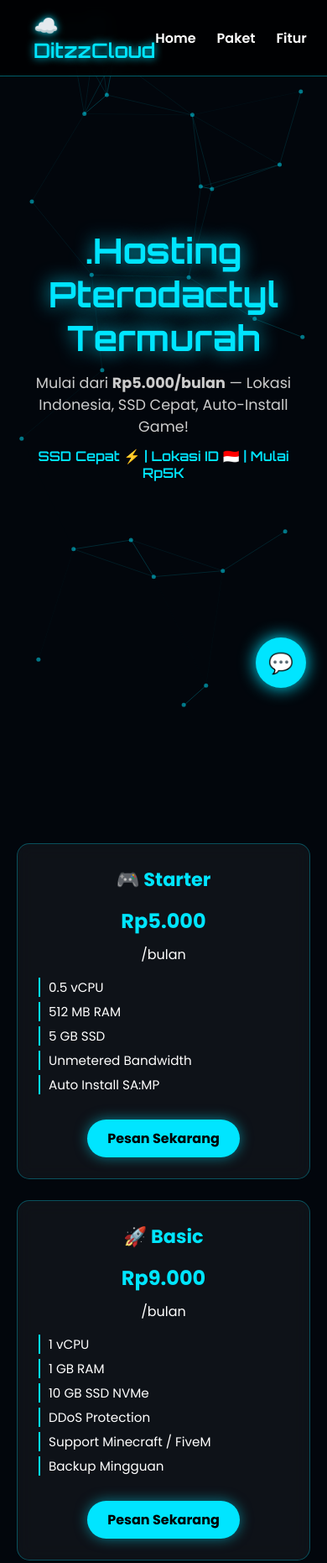
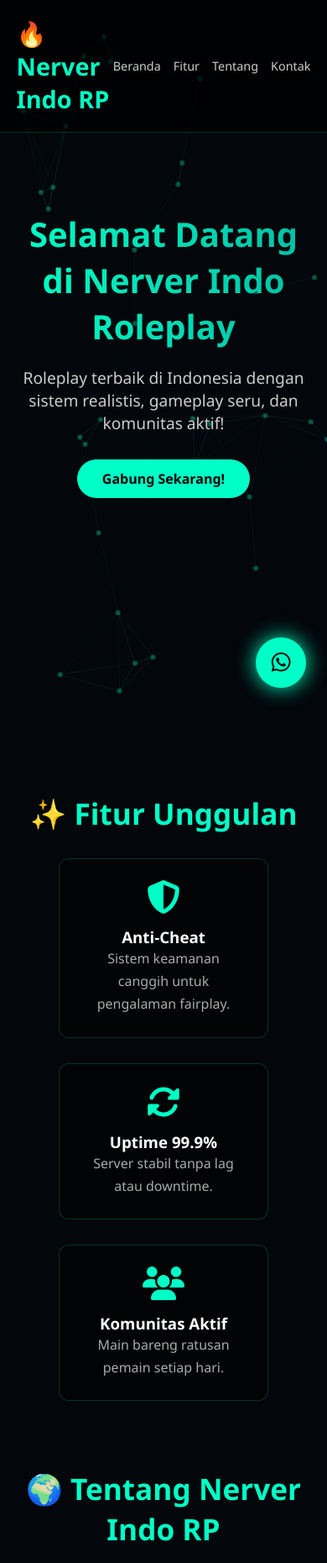
Before and after one commit to FarrellSamp/listhosting, a plain HTML site: page index.html in a window 390 px wide. Shown: the top 1861 px of the page at 84% size. Drawn offline with nearby package versions, Linux system fonts and the light colour scheme.

Commit message:
Update index.html

```diff
--- a/index.html
+++ b/index.html
@@ -2,295 +2,321 @@
 <html lang="id">
 <head>
   <meta charset="UTF-8" />
-  <meta name="viewport" content="width=device-width, initial-scale=1.0" />
-  <title>DitzzCloud — Hosting Pterodactyl Mulai Rp5K</title>
-  <meta name="description" content="DitzzCloud menyediakan layanan hosting Pterodactyl termurah di Indonesia mulai dari Rp5.000! SSD Cepat, Lokasi Jakarta, Support Game Server SA:MP, FiveM, Minecraft, dan Discord Bot.">
+  <meta name="viewport" content="width=device-width, initial-scale=1.0"/>
+  <title>Nerver Indo Roleplay</title>
+  <link rel="stylesheet" href="https://cdnjs.cloudflare.com/ajax/libs/font-awesome/6.5.0/css/all.min.css" />
   <style>
-    @import url('https://fonts.googleapis.com/css2?family=Poppins:wght@400;600;700&family=Orbitron:wght@600;700&display=swap');
-    *{margin:0;padding:0;box-sizing:border-box;scroll-behavior:smooth;}
-    body{
-      font-family:'Poppins',sans-serif;
-      background:#02060c;
-      color:white;
-      overflow-x:hidden;
-    }
-    #loading{
-      position:fixed;top:0;left:0;width:100%;height:100%;
-      background:#02060c;display:flex;flex-direction:column;
-      align-items:center;justify-content:center;z-index:9999;
-    }
-    .loader{
-      width:60px;height:60px;border-radius:50%;
-      border:5px solid rgba(255,255,255,0.1);
-      border-top:5px solid #00e5ff;
-      animation:spin 1s linear infinite;
-    }
-    @keyframes spin{to{transform:rotate(360deg)}}
-    #loading p{margin-top:15px;color:#00e5ff;font-weight:600;}
-
-    nav{
-      position:fixed;top:0;width:100%;display:flex;
-      justify-content:space-between;align-items:center;
-      background:rgba(0,0,0,0.7);backdrop-filter:blur(10px);
-      padding:15px 40px;z-index:1000;
-      border-bottom:1px solid rgba(0,229,255,0.4);
-    }
-    nav .logo{
-      font-family:'Orbitron',sans-serif;font-size:1.5rem;color:#00e5ff;
-      text-shadow:0 0 10px #00e5ff;
-    }
-    nav ul{display:flex;gap:25px;list-style:none;}
-    nav ul li a{
-      color:white;text-decoration:none;font-weight:600;
-      transition:.3s;
-    }
-    nav ul li a:hover{color:#00e5ff;text-shadow:0 0 8px #00e5ff;}
-
-    header{
-      height:100vh;display:flex;flex-direction:column;
-      justify-content:center;align-items:center;text-align:center;
-      padding:0 20px;position:relative;
-    }
-    header h1{
-      font-family:'Orbitron',sans-serif;
-      color:#00e5ff;font-size:2.6rem;
-      margin-bottom:15px;
-      animation:glow 2s infinite alternate;
-    }
-    @keyframes glow{
-      from{text-shadow:0 0 10px #00e5ff;}
-      to{text-shadow:0 0 25px #00b2cc;}
-    }
-    header p{color:#ccc;font-size:1.1rem;}
-    .typing{color:#00e5ff;font-family:'Orbitron',sans-serif;margin-top:12px;}
-
-    .container{
-      max-width:1100px;margin:100px auto;padding:20px;
+    * {
+      margin: 0;
+      padding: 0;
+      box-sizing: border-box;
+      font-family: 'Segoe UI', Tahoma, Geneva, Verdana, sans-serif;
     }
 
-    .plans{
-      display:grid;grid-template-columns:repeat(auto-fit,minmax(260px,1fr));
-      gap:25px;margin-top:40px;
-    }
-    .plan{
-      background:rgba(255,255,255,0.05);
-      border:1px solid rgba(0,229,255,0.3);
-      border-radius:15px;padding:25px;text-align:center;
-      backdrop-filter:blur(10px);opacity:0;transform:translateY(40px);
-      transition:all .5s ease;
-    }
-    .plan.visible{opacity:1;transform:translateY(0);}
-    .plan h2{
-      color:#00e5ff;margin-bottom:15px;font-size:1.4rem;
-    }
-    .price{
-      font-size:1.5rem;font-weight:700;color:#00e5ff;
-      margin:10px 0;
-    }
-    .plan ul{
-      list-style:none;text-align:left;margin:15px 0;
-    }
-    .plan li{
-      margin:6px 0;padding-left:10px;
-      border-left:2px solid #00e5ff;
-      font-size:0.95rem;
-    }
-    .btn{
-      display:inline-block;background:#00e5ff;color:#000;
-      padding:10px 24px;border-radius:30px;text-decoration:none;
-      font-weight:700;margin-top:15px;transition:.3s;
-      box-shadow:0 0 15px rgba(0,229,255,0.5);
-    }
-    .btn:hover{
-      background:#00b2cc;color:white;
-      transform:scale(1.05);
+    body {
+      background: #03060a;
+      color: #fff;
+      overflow-x: hidden;
     }
 
-    section{
-      text-align:center;margin-top:70px;
-      opacity:0;transform:translateY(40px);
-      transition:all 0.6s ease;
+    /* === Navbar === */
+    nav {
+      display: flex;
+      justify-content: space-between;
+      align-items: center;
+      padding: 20px 5%;
+      background: rgba(0, 0, 0, 0.7);
+      position: fixed;
+      width: 100%;
+      top: 0;
+      z-index: 1000;
+      border-bottom: 1px solid rgba(0, 255, 198, 0.2);
     }
-    section.visible{opacity:1;transform:translateY(0);}
-    section h3{
-      color:#00e5ff;font-size:1.7rem;margin-bottom:20px;
+    .logo { font-size: 1.8rem; color: #00ffc6; font-weight: bold; }
+    nav ul { display: flex; list-style: none; gap: 30px; }
+    nav ul a {
+      color: #ccc;
+      text-decoration: none;
+      font-weight: 500;
+      transition: color 0.3s;
     }
-    section ul{
-      list-style:none;display:inline-block;text-align:left;
-      line-height:1.8;
+    nav ul a:hover { color: #00ffc6; }
+
+    /* === Hero Section === */
+    header {
+      height: 100vh;
+      display: flex;
+      flex-direction: column;
+      justify-content: center;
+      align-items: center;
+      text-align: center;
+      padding: 0 20px;
+      color: white;
+      position: relative;
+    }
+    header h1 {
+      font-size: 3.5rem;
+      margin-bottom: 20px;
+      background: linear-gradient(to right, #00ffc6, #00bfa5);
+      -webkit-background-clip: text;
+      -webkit-text-fill-color: transparent;
+    }
+    header p {
+      font-size: 1.2rem;
+      max-width: 700px;
+      margin: 0 auto 30px;
+      color: #ccc;
+    }
+    .btn {
+      background: #00ffc6;
+      color: #000;
+      padding: 12px 30px;
+      text-decoration: none;
+      border-radius: 30px;
+      font-weight: bold;
+      transition: all 0.3s;
+    }
+    .btn:hover {
+      background: #00bfa5;
+      color: white;
+      transform: scale(1.05);
     }
 
-    footer{
-      background:rgba(0,0,0,0.6);
-      text-align:center;padding:30px 10px;
-      border-top:2px solid #00e5ff;
-      color:#aaa;margin-top:80px;
+    /* === Konten === */
+    .container {
+      max-width: 1200px;
+      margin: 100px auto;
+      padding: 0 20px;
+    }
+    section {
+      margin: 80px 0;
+      text-align: center;
+    }
+    section h2 {
+      font-size: 2.2rem;
+      margin-bottom: 30px;
+      color: #00ffc6;
+    }
+    section p {
+      color: #aaa;
+      line-height: 1.7;
+      max-width: 800px;
+      margin: 0 auto;
     }
 
-    .whatsapp-float{
-      position:fixed;bottom:25px;right:25px;
-      width:60px;height:60px;background:#00e5ff;
-      color:#000;border-radius:50%;display:flex;
-      align-items:center;justify-content:center;
-      font-size:24px;text-decoration:none;
-      box-shadow:0 0 20px #00e5ff;z-index:999;
-      transition:.3s;
+    /* === Fitur === */
+    .features {
+      display: flex;
+      justify-content: center;
+      flex-wrap: wrap;
+      gap: 30px;
+      margin-top: 30px;
     }
-    .whatsapp-float:hover{
-      transform:scale(1.1);background:#00b2cc;color:white;
+    .feature {
+      background: rgba(0, 0, 0, 0.5);
+      border: 1px solid rgba(0, 255, 198, 0.2);
+      border-radius: 12px;
+      padding: 25px;
+      width: 250px;
+      transition: transform 0.3s;
+    }
+    .feature:hover {
+      transform: translateY(-10px);
+    }
+    .feature i {
+      font-size: 2.5rem;
+      color: #00ffc6;
+      margin-bottom: 15px;
     }
 
-    #particles-js{
-      position:fixed;top:0;left:0;width:100%;height:100%;
-      z-index:-1;
+    /* === Footer === */
+    footer {
+      background: rgba(0, 0, 0, 0.7);
+      text-align: center;
+      padding: 30px 10px;
+      border-top: 2px solid #00ffc6;
+      color: #aaa;
+    }
+
+    /* === WhatsApp & Scroll Top === */
+    .whatsapp-float, .scroll-top {
+      position: fixed;
+      border-radius: 50%;
+      width: 60px;
+      height: 60px;
+      display: flex;
+      align-items: center;
+      justify-content: center;
+      font-size: 26px;
+      text-decoration: none;
+      box-shadow: 0 0 25px #00ffc6;
+      transition: 0.3s;
+      z-index: 999;
+    }
+    .whatsapp-float {
+      bottom: 25px;
+      right: 25px;
+      background: #00ffc6;
+      color: #000;
+    }
+    .whatsapp-float:hover {
+      transform: scale(1.1);
+      background: #00bfa5;
+      color: white;
+    }
+    .scroll-top {
+      bottom: 100px;
+      right: 25px;
+      background: rgba(0, 255, 198, 0.3);
+      color: #00ffc6;
+      display: none;
+    }
+    .scroll-top.show {
+      display: flex;
+    }
+    .scroll-top:hover {
+      background: #00ffc6;
+      color: #000;
+    }
+
+    /* === Particles Background === */
+    #particles-js {
+      position: fixed;
+      top: 0;
+      left: 0;
+      width: 100%;
+      height: 100%;
+      z-index: -1;
+      background: #03060a;
+    }
+
+    /* Responsif */
+    @media (max-width: 768px) {
+      header h1 { font-size: 2.5rem; }
+      nav ul { gap: 15px; font-size: 0.9rem; }
     }
   </style>
 </head>
 <body>
-  <div id="loading">
-    <div class="loader"></div>
-    <p>Loading DitzzCloud...</p>
-  </div>
 
+  <!-- Particles Background -->
   <div id="particles-js"></div>
 
+  <!-- Navbar -->
   <nav>
-    <div class="logo">☁️ DitzzCloud</div>
+    <div class="logo">🔥 Nerver Indo RP</div>
     <ul>
-      <li><a href="#home">Home</a></li>
-      <li><a href="#plans">Paket</a></li>
+      <li><a href="#home">Beranda</a></li>
       <li><a href="#fitur">Fitur</a></li>
+      <li><a href="#tentang">Tentang</a></li>
       <li><a href="#kontak">Kontak</a></li>
     </ul>
   </nav>
 
+  <!-- Hero -->
   <header id="home">
-    <h1>.Hosting Pterodactyl Termurah</h1>
-    <p>Mulai dari <strong>Rp5.000/bulan</strong> — Lokasi Indonesia, SSD Cepat, Auto-Install Game!</p>
-    <div class="typing" id="typing"></div>
+    <h1>Selamat Datang di Nerver Indo Roleplay</h1>
+    <p>Roleplay terbaik di Indonesia dengan sistem realistis, gameplay seru, dan komunitas aktif!</p>
+    <a href="https://wa.me/6285191923519?text=Halo,%20saya%20mau%20info%20Nerver%20Indo%20RP" class="btn" target="_blank">
+      Gabung Sekarang!
+    </a>
   </header>
 
+  <!-- Fitur -->
   <div class="container">
-    <div class="plans" id="plans">
-      <div class="plan">
-        <h2>🎮 Starter</h2>
-        <div class="price">Rp5.000</div>
-        <p>/bulan</p>
-        <ul>
-          <li>0.5 vCPU</li>
-          <li>512 MB RAM</li>
-          <li>5 GB SSD</li>
-          <li>Unmetered Bandwidth</li>
-          <li>Auto Install SA:MP</li>
-        </ul>
-        <a href="https://wa.me/6285191923519?text=Saya%20mau%20Paket%20Starter" class="btn" target="_blank">Pesan Sekarang</a>
+    <section id="fitur">
+      <h2>✨ Fitur Unggulan</h2>
+      <div class="features">
+        <div class="feature">
+          <i class="fas fa-shield-alt"></i>
+          <h3>Anti-Cheat</h3>
+          <p>Sistem keamanan canggih untuk pengalaman fairplay.</p>
+        </div>
+        <div class="feature">
+          <i class="fas fa-sync-alt"></i>
+          <h3>Uptime 99.9%</h3>
+          <p>Server stabil tanpa lag atau downtime.</p>
+        </div>
+        <div class="feature">
+          <i class="fas fa-users"></i>
+          <h3>Komunitas Aktif</h3>
+          <p>Main bareng ratusan pemain setiap hari.</p>
+        </div>
       </div>
-
-      <div class="plan">
-        <h2>🚀 Basic</h2>
-        <div class="price">Rp9.000</div>
-        <p>/bulan</p>
-        <ul>
-          <li>1 vCPU</li>
-          <li>1 GB RAM</li>
-          <li>10 GB SSD NVMe</li>
-          <li>DDoS Protection</li>
-          <li>Support Minecraft / FiveM</li>
-          <li>Backup Mingguan</li>
-        </ul>
-        <a href="https://wa.me/6285191923519?text=Saya%20mau%20Paket%20Basic" class="btn" target="_blank">Pesan Sekarang</a>
-      </div>
-
-      <div class="plan">
-        <h2>💎 Pro</h2>
-        <div class="price">Rp15.000</div>
-        <p>/bulan</p>
-        <ul>
-          <li>1.5 vCPU</li>
-          <li>2 GB RAM</li>
-          <li>20 GB NVMe</li>
-          <li>IPv4 Dedicated</li>
-          <li>Full Root Access</li>
-          <li>99.9% Uptime</li>
-          <li>Support Discord Bot</li>
-        </ul>
-        <a href="https://wa.me/6285191923519?text=Saya%20mau%20Paket%20Pro" class="btn" target="_blank">Pesan Sekarang</a>
-      </div>
-    </div>
-
-    <section id="fitur">
-      <h3>✨ Fitur Unggulan DitzzCloud</h3>
-      <ul>
-        <li>📍 Lokasi Server: Jakarta (Latensi Rendah)</li>
-        <li>⚡ SSD NVMe — Load Cepat</li>
-        <li>🛡️ DDoS Protection Dasar</li>
-        <li>🎮 Auto-Installer: SA:MP, FiveM, Minecraft, TS3</li>
-        <li>📱 Support via WhatsApp 24/7</li>
-        <li>🔄 Backup Otomatis (Paket Basic+)</li>
-      </ul>
     </section>
 
+    <!-- Tentang -->
+    <section id="tentang">
+      <h2>🌍 Tentang Nerver Indo RP</h2>
+      <p>
+        Nerver Indo Roleplay adalah server SA:MP berbasis roleplay realistis yang dikembangkan untuk pemain Indonesia.
+        Kami mengutamakan kualitas gameplay, keadilan, dan kekeluargaan dalam komunitas.
+      </p>
+    </section>
+
+    <!-- Kontak -->
     <section id="kontak">
-      <h3>💬 Butuh Bantuan?</h3>
+      <h2>📞 Kontak Kami</h2>
       <p>
-        Hubungi kami via WhatsApp:
-        <a href="https://wa.me/6285191923519" style="color:#00e5ff;font-weight:600;text-decoration:none;">
-          +62 851-9192-3519 (Ditzz)
-        </a>
+        Punya pertanyaan? Langsung chat kami via WhatsApp!
       </p>
+      <br>
+      <a href="https://wa.me/6285191923519?text=Halo,%20saya%20mau%20info%20Nerver%20Indo%20RP" class="btn" target="_blank">
+        Hubungi Admin
+      </a>
     </section>
   </div>
 
+  <!-- Footer -->
   <footer>
-    © 2025 DitzzCloud — Hosting Pterodactyl Termurah di Indonesia
+    &copy; 2025 Nerver Indo Roleplay. All rights reserved.
   </footer>
 
-  <a href="https://wa.me/6285191923519" class="whatsapp-float" target="_blank">💬</a>
+  <!-- Floating WhatsApp -->
+  <a href="https://wa.me/6285191923519" class="whatsapp-float" target="_blank">
+    <i class="fab fa-whatsapp"></i>
+  </a>
 
-  <script src="https://cdn.jsdelivr.net/npm/particles.js@2.0.0/particles.min.js"></script>
+  <!-- Scroll Top -->
+  <a href="#" class="scroll-top" id="scroll-top">
+    <i class="fas fa-arrow-up"></i>
+  </a>
+
+  <!-- Particles.js CDN -->
+  <script src="https://cdn.jsdelivr.net/particles.js/2.0.0/particles.min.js"></script>
   <script>
-    window.addEventListener('load', () => {
-      document.getElementById('loading').style.display = 'none';
+    particlesJS("particles-js", {
+      particles: {
+        number: { value: 80, density: { enable: true, value_area: 800 } },
+        color: { value: "#00ffc6" },
+        shape: { type: "circle" },
+        opacity: { value: 0.3 },
+        size: { value: 3 },
+        line_linked: {
+          enable: true,
+          distance: 150,
+          color: "#00bfa5",
+          opacity: 0.2,
+          width: 1
+        },
+        move: { enable: true, speed: 2 }
+      },
+      interactivity: {
+        detect_on: "canvas",
+        events: { onhover: { enable: true, mode: "repulse" } }
+      },
+      retina_detect: true
     });
 
-    const observer = new IntersectionObserver(entries => {
-      entries.forEach(entry => {
-        if (entry.isIntersecting) entry.target.classList.add('visible');
-      });
-    }, { threshold: 0.15 });
-    document.querySelectorAll('.plan, section').forEach(el => observer.observe(el));
-
-    particlesJS("particles-js", {
-      "particles": {
-        "number": { "value": 60 },
-        "color": { "value": "#00e5ff" },
-        "opacity": { "value": 0.5 },
-        "size": { "value": 2.5 },
-        "line_linked": {
-          "enable": true,
-          "distance": 150,
-          "color": "#00e5ff",
-          "opacity": 0.3,
-          "width": 1
-        },
-        "move": { "enable": true, "speed": 1.5 }
-      },
-      "interactivity": {
-        "events": { "onhover": { "enable": true, "mode": "grab" } }
-      },
-      "retina_detect": true
+    // Scroll Top Button
+    const scrollTopBtn = document.getElementById("scroll-top");
+    window.addEventListener("scroll", () => {
+      if (window.scrollY > 300) {
+        scrollTopBtn.classList.add("show");
+      } else {
+        scrollTopBtn.classList.remove("show");
+      }
     });
-
-    const text = "SSD Cepat ⚡ | Lokasi ID 🇮🇩 | Mulai Rp5K 💸 | DitzzCloud";
-    let i = 0;
-    function type() {
-      if (i < text.length) {
-        document.getElementById("typing").textContent += text.charAt(i);
-        i++;
-        setTimeout(type, 120);
-      }
-    }
-    type();
   </script>
 </body>
 </html>
```
